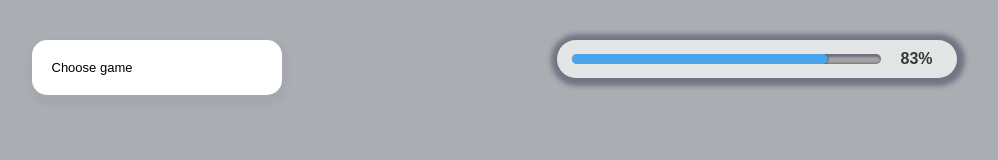
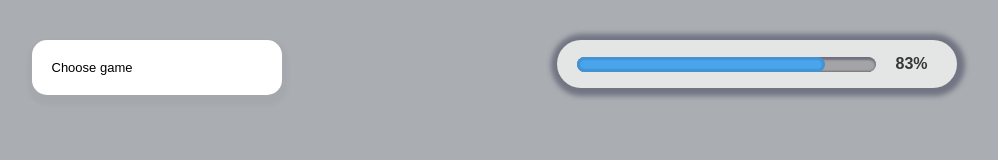
Before and after one commit to rpdNick/PayOp_test, a plain HTML site: page index.html in a window 1280 px wide. Shown: the whole page, without its empty margins (146-1144 px from the left). Drawn offline with Linux system fonts and the light colour scheme.

Commit message:
add style

```diff
--- a/style/style.scss
+++ b/style/style.scss
@@ -6,6 +6,7 @@
 
 $main-bg: #aaadb2;
 $white: #fff;
+$line-heigh: 15px;
 
 body {
     font-family: Arial, Helvetica, sans-serif;
@@ -125,14 +126,14 @@ body {
                 -webkit-box-shadow: 1px 1px 5px 7px rgba(66, 68, 90, 0.54);
                 -moz-box-shadow: 1px 1px 5px 7px rgba(66, 68, 90, 0.54);
                 box-shadow: 1px 1px 5px 7px rgba(66, 68, 90, 0.54);
-                padding: 10px 15px;
+                padding: 15px 20px;
                 display: flex;
                 justify-content: space-between;
                 align-items: center;
                 background-color: #e4e6e5;
 
                 .progress__line-bg {
-                    height: 10px;
+                    height: $line-heigh;
                     width: 100%;
                     background: #a4a4a6;
                     border-radius: 10px;
@@ -143,9 +144,11 @@ body {
 
                     .progress__line {
                         border-radius: 10px;
-                        height: 10px;
+                        height: $line-heigh;
                         background: #49a4eb;
-                        box-shadow: 1px 0px 0px 0px rgba(0, 0, 0, 0.3);
+                        -webkit-box-shadow: inset 0px 0px 1px 3px rgba(0, 0, 0, 0.1);
+                        -moz-box-shadow: inset 0px 0px 1px 3px rgba(0, 0, 0, 0.1);
+                        box-shadow: inset 0px 0px 1px 3px rgba(0, 0, 0, 0.1);
                         width: 80%;
                         transition: .1s;
                     }
```
Also changed, not shown: style/style.css, 1 other file.
